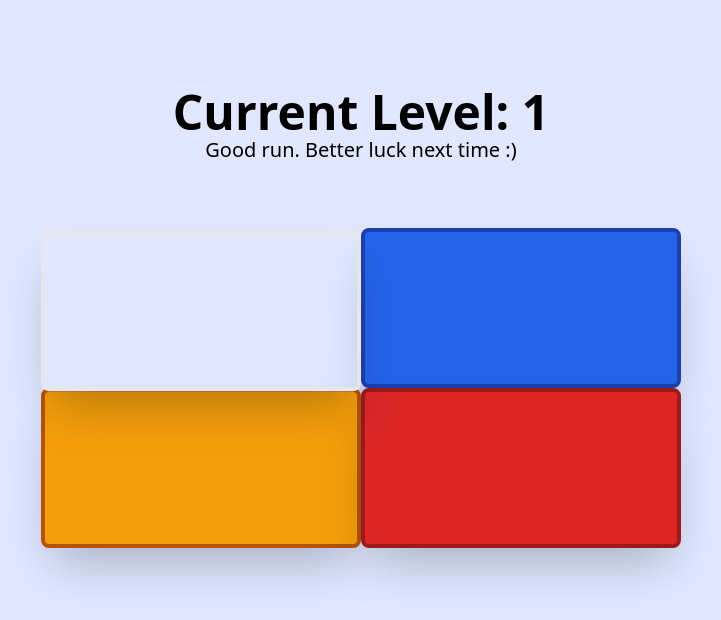
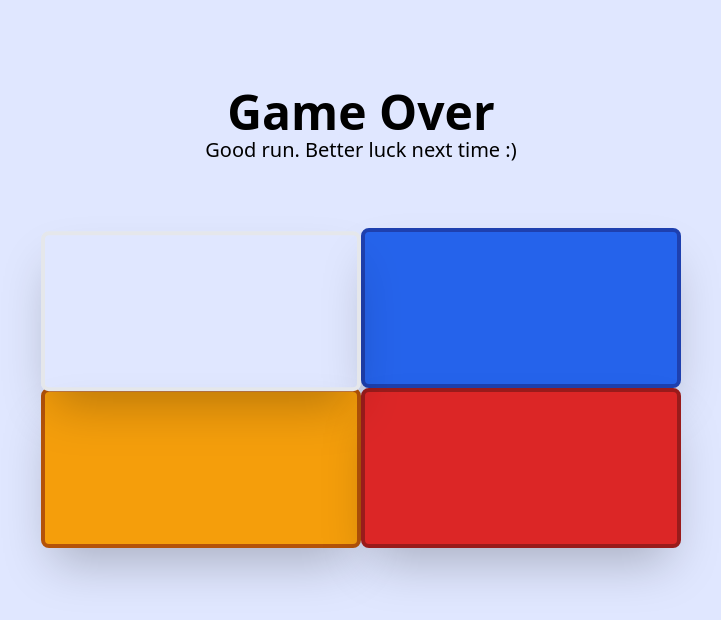
Before and after one commit to keddisa/the-simon-game, a plain HTML site: page index.html in a window 1280 px wide. Both pictures are taken after a click on the button 480 px from the left and 308 px from the top of the page. Shown: the whole page, without its empty margins (279-1000 px from the left). Drawn offline with nearby package versions, Linux system fonts and the light colour scheme.

Commit message:
keep track of score and highest score

```diff
--- a/index.html
+++ b/index.html
@@ -9,7 +9,7 @@
 <body class="bg-indigo-100">
     <container class="m-auto p-40">
         <div class="text-center my-16">
-            <h1 class="text-5xl"><strong>Current Level: <span>1</span></strong></h1>
+            <h1 class="text-5xl" id="main-title"><strong>Current Level: <span id="level-number">1</span></strong></h1>
             <h3 class="text-xl" id="message">Let's start</h3>
         </div>
         <div class="grid grid-cols-4 col-gap-20 row-gap-16 justify-end">
--- a/script.js
+++ b/script.js
@@ -20,7 +20,6 @@
             //         clearInterval(timerInterval)
             //     }
             // }, 1000)
-            level++
         // }
     }
 
@@ -53,6 +52,8 @@
                 guessedPattern.push(colorClicked)
                 console.log(guessedPattern)
                 if(guessedPattern.length === patternToGuess.length) {
+                    level++
+                    $("#level-number").text(level)
                     guessedPattern = []
                     $("#message").text(successMessages[Math.floor(Math.random()*successMessages.length)])
                     setTimeout(() => {
@@ -75,7 +76,11 @@
                     },
                     duration:'fast'
                 },'swing')
+                highestScore = level
+                level = 1
+                $("#main-title").html("<strong>Game Over</strong>")
                 $("#message").text(failMessages[Math.floor(Math.random()*failMessages.length)])
+
             }
         }
     })
```
